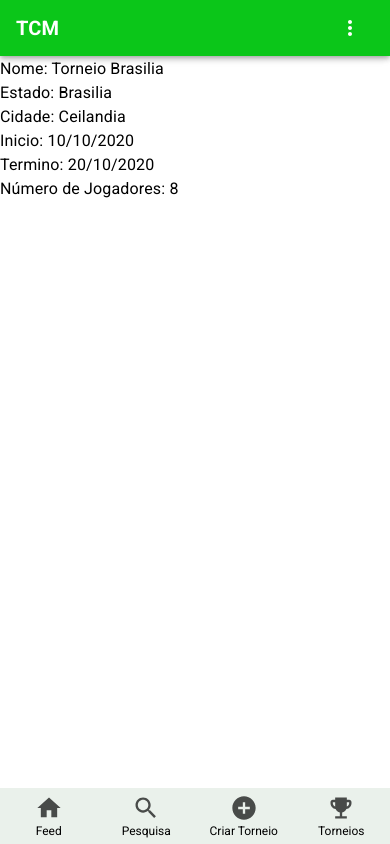
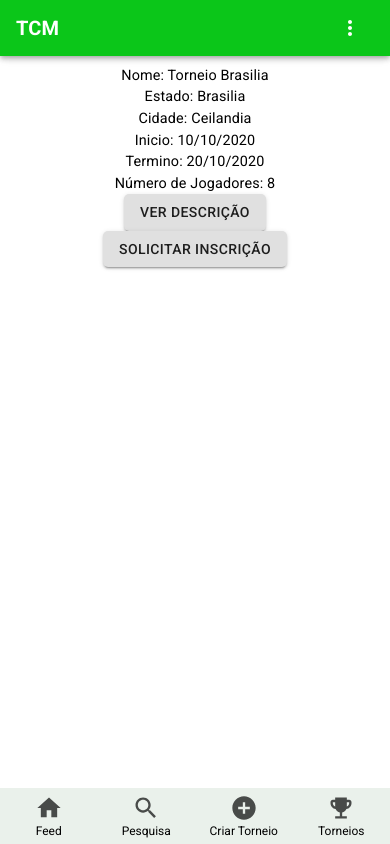
Before and after one commit to UnBArqDsw/2020.1_G7_TCM_Frontend, a React (Create React App) app in the folder tcm_frontend/: page /solicitation in a window 390 px wide. Built offline with nearby package versions, Linux system fonts and the light colour scheme.

Commit message:
Ajustado tela solicitação de torneio

```diff
--- a/tcm_frontend/src/screens/SolicitationTournament/index.js
+++ b/tcm_frontend/src/screens/SolicitationTournament/index.js
@@ -1,5 +1,5 @@
 import React from 'react';
-import { Typography, Container } from '@material-ui/core';
+import { Typography, Container, Button } from '@material-ui/core';
 import AppBar from '../../components/Appbar';
 import NavBar from '../../components/Navbar';
 import { useStyles } from './style';
@@ -10,16 +10,24 @@ const SolicitationTournament = () => {
   return (
     <Container className={classes.container}>
       <AppBar />
+      <Container className={classes.stylecontainer}>
         <Typography className={classes.stylefont}>
           Nome: Torneio Brasilia
         </Typography>
         <Typography className={classes.stylefont}>Estado: Brasilia</Typography>
         <Typography className={classes.stylefont}>Cidade: Ceilandia</Typography>
-      <Typography className={classes.stylefont}>Inicio: 10/10/2020</Typography>
-      <Typography className={classes.stylefont}>Termino: 20/10/2020</Typography>
+        <Typography className={classes.stylefont}>
+          Inicio: 10/10/2020
+        </Typography>
+        <Typography className={classes.stylefont}>
+          Termino: 20/10/2020
+        </Typography>
         <Typography className={classes.stylefont}>
           Número de Jogadores: 8
         </Typography>
+        <Button variant="contained">Ver descrição</Button>
+        <Button variant="contained">Solicitar inscrição</Button>
+      </Container>
       <div className={classes.footer}>
         <NavBar />
       </div>
--- a/tcm_frontend/src/screens/SolicitationTournament/style.js
+++ b/tcm_frontend/src/screens/SolicitationTournament/style.js
@@ -1,6 +1,6 @@
-import { makeStyles } from '@material-ui/core/styles';
+import { makeStyles } from '@material-ui/core';
 
-export const useStyles = makeStyles(() => ({
+export const useStyles = makeStyles((theme) => ({
   footer: {
     overflow: 'hidden',
     position: 'fixed',
@@ -21,4 +21,23 @@ export const useStyles = makeStyles(() => ({
     backgroundColor: '#ffffff',
     height: '100vh',
   },
+
+  stylecontainer: {
+    alignItems: 'center',
+    display: 'flex',
+    margin: '2% 0px',
+    flexDirection: 'column',
+    justifyContent: 'center',
+  },
+  stylefont: {
+    [theme.breakpoints.down('sm')]: {
+      fontSize: '0.9rem',
+    },
+    [theme.breakpoints.up('sm')]: {
+      fontSize: '2rem',
+    },
+  },
+  stylecardcontent: {
+    display: 'flex',
+  },
 }));
```
Lines whose indentation alone changed are shown as unchanged.
